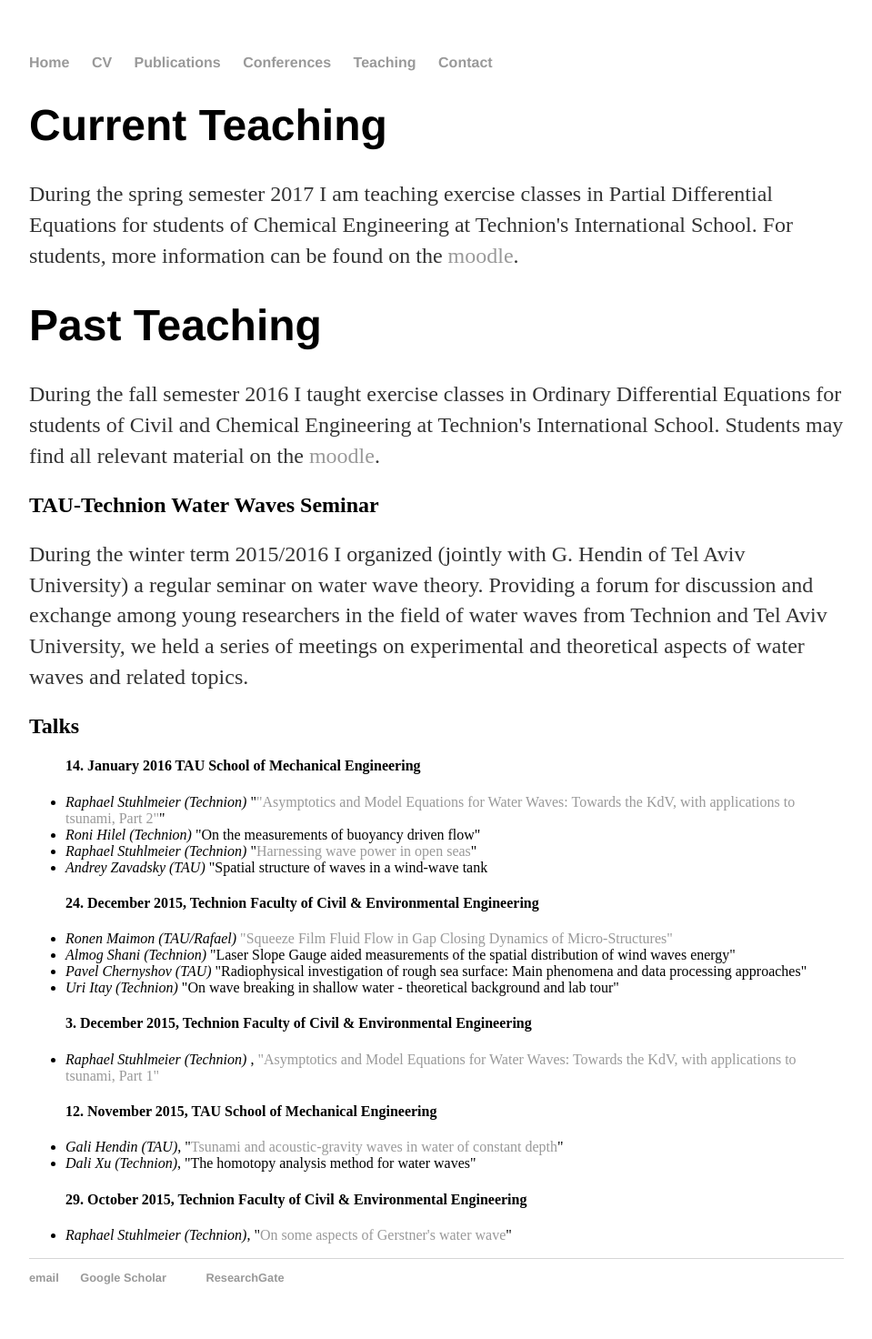
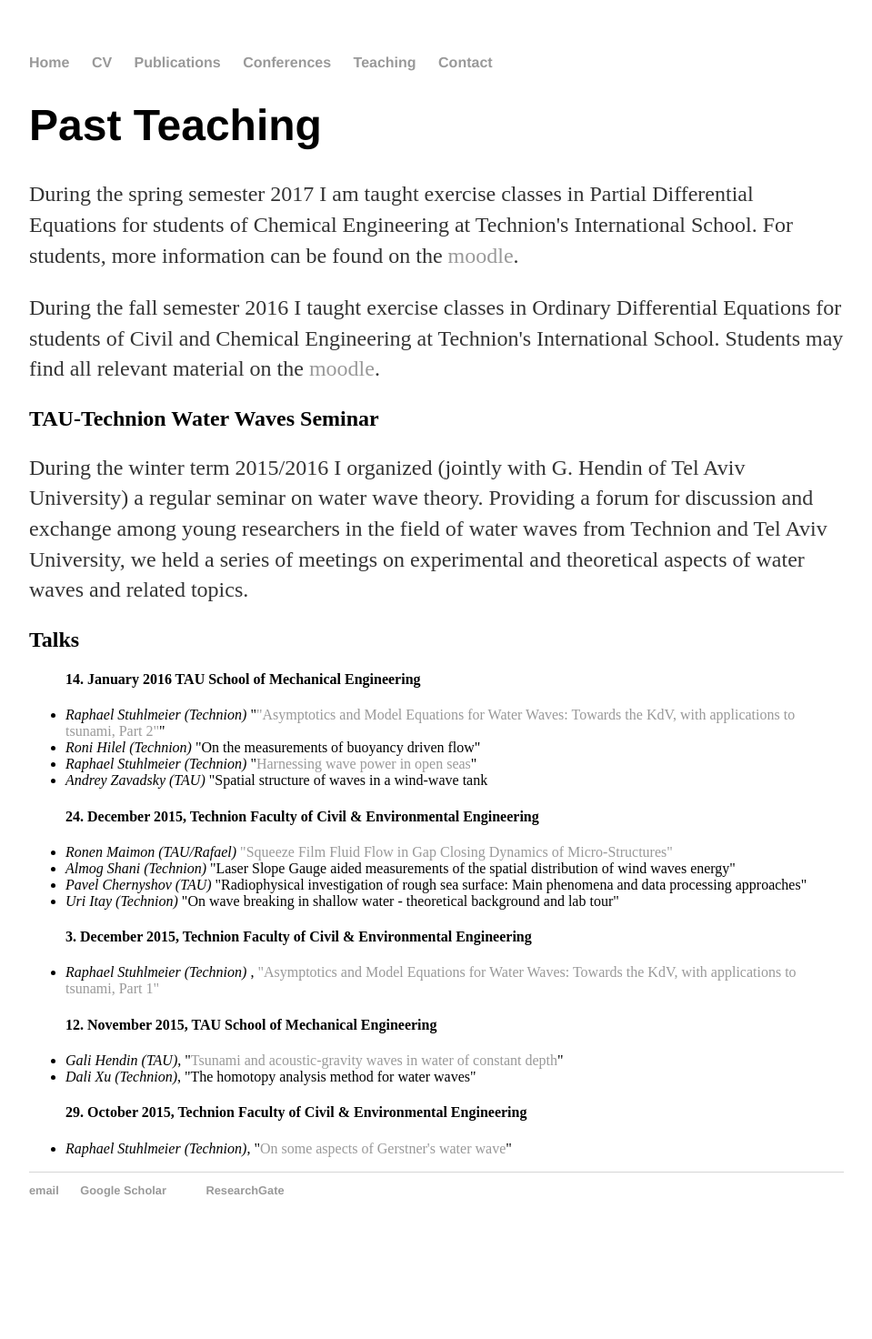
Before and after one commit to rstuhlmeier/rstuhlmeier.github.io, a Jekyll site: the page built from teaching/index.html, in a window 1280 px wide. Shown: the whole page at 91% size, without its empty margins (160-1119 px from the left). Built offline with Jekyll 4.4.1, drawn with Linux system fonts in a browser that asks for light colours; after the commit the page ends 1376 px from its top, so only the background shows below that.

Commit message:
Update index.html

```diff
--- a/teaching/index.html
+++ b/teaching/index.html
@@ -2,11 +2,11 @@
 layout: default
 title: Raphael Stuhlmeier - Teaching
 ---
-<h1>Current Teaching</h1>
-<p>During the spring semester 2017 I am teaching exercise classes in Partial Differential Equations for students of Chemical Engineering at Technion's International School.
+<h1>Past Teaching</h1>
+<p>During the spring semester 2017 I am taught exercise classes in Partial Differential Equations for students of Chemical Engineering at Technion's International School.
             For students, more information can be found on the <a href="https://moodle.technion.ac.il/course/view.php?id=5208">moodle</a>.</p>
 
-<h1>Past Teaching</h1>
+
 <p>During the fall semester 2016 I taught exercise classes in Ordinary Differential Equations for students of Civil and Chemical Engineering at Technion's International School.
             Students may find all relevant material on the <a href="https://moodle.technion.ac.il/course/view.php?id=2243">moodle</a>.
 
```
